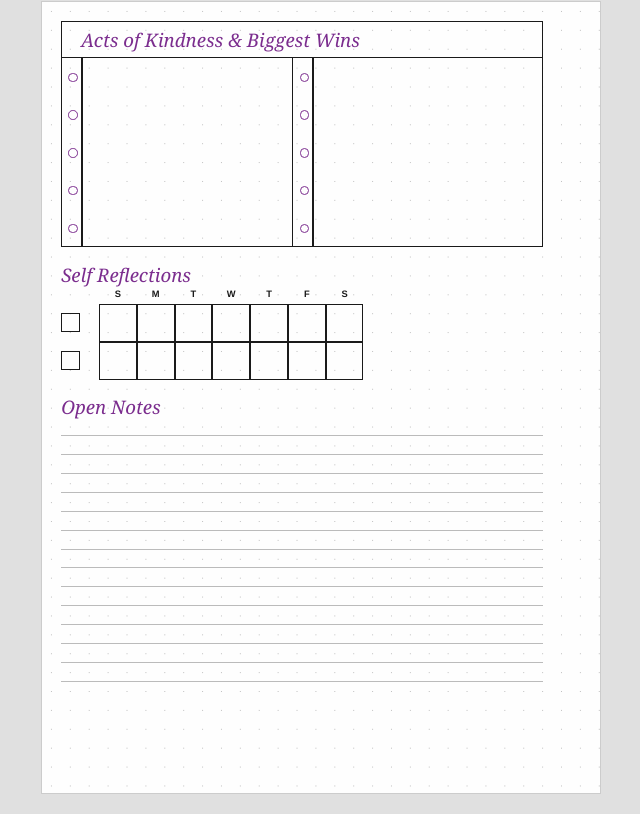
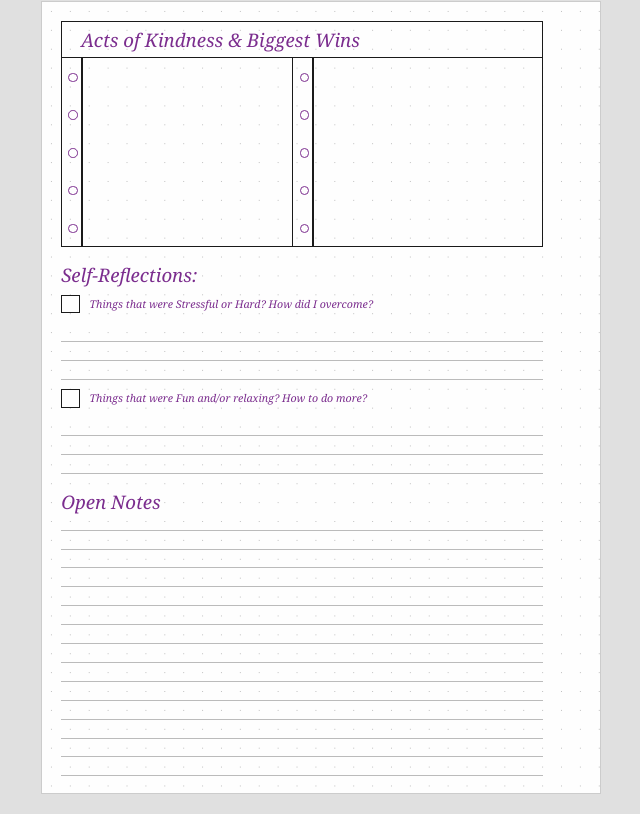
Before and after one commit to YayasDesigns/The-Balanced-Book, a plain HTML site: page blueprints/weekly.html in a window 1280 px wide. Shown: the part 948-1762 px from the top of the page, without its empty margins (319-959 px from the left). Drawn offline with Linux system fonts and the light colour scheme.

Commit message:
Redesign Self Reflections to match prototype
Replace day-of-week grid with two prompt-based rows:
- Checkbox + "Things that were Stressful or Hard?" with writing lines
- Checkbox + "Things that were Fun and/or relaxing?" with writing lines

Co-Authored-By: Claude Opus 4.6 <noreply@anthropic.com>

```diff
--- a/blueprints/weekly.html
+++ b/blueprints/weekly.html
@@ -27,7 +27,7 @@
       padding-left: 15mm; /* 10mm spiral + 5mm extra */
     }
     .weekly-back {
-      padding-left: 5mm;   /* 5mm less than default 10mm spiral */
+      padding-left: 5mm;
       padding-right: 15mm;
     }
 
@@ -181,44 +181,23 @@
       align-items: center;
     }
 
-    /* ---- Self Reflections grid ---- */
+    /* ---- Self Reflections ---- */
     .reflections-section {
       margin-top: 5mm;
     }
 
-    .reflections-day-headers {
-      display: flex;
-      margin-left: 10mm; /* offset past the row checkbox */
-      height: 5mm;
-      line-height: 5mm;
-    }
-
-    .reflections-day-headers span {
-      width: 10mm;
-      text-align: center;
-      font-size: 7pt;
-      font-weight: bold;
-      color: var(--black);
-    }
-
-    .reflections-row {
+    .reflections-prompt {
       display: flex;
       align-items: center;
+      gap: 2.5mm;
       height: 10mm;
     }
 
-    .reflections-row .cb-black {
-      margin-right: 5mm;
-    }
-
-    .reflections-cells {
-      display: flex;
-    }
-
-    .reflections-cells .r-cell {
-      width: 10mm;
-      height: 10mm;
-      border: 0.5px solid var(--black);
+    .prompt-text {
+      font-family: var(--font-heading);
+      font-style: italic;
+      font-size: 8pt;
+      color: var(--accent);
     }
 
     /* ---- Open Notes ---- */
@@ -410,40 +389,25 @@
 
     <!-- Self Reflections -->
     <div class="reflections-section">
-      <div class="title-accent">Self Reflections</div>
+      <div class="title-accent">Self-Reflections:</div>
 
-      <!-- Day headers -->
-      <div class="reflections-day-headers">
-        <span>S</span><span>M</span><span>T</span><span>W</span><span>T</span><span>F</span><span>S</span>
+      <!-- Row 1: Stressful/Hard -->
+      <div class="reflections-prompt">
+        <div class="cb-black"></div>
+        <span class="prompt-text">Things that were Stressful or Hard? How did I overcome?</span>
       </div>
+      <div class="write-line"></div>
+      <div class="write-line"></div>
+      <div class="write-line"></div>
 
-      <!-- Row 1 -->
-      <div class="reflections-row">
+      <!-- Row 2: Fun/Relaxing -->
+      <div class="reflections-prompt">
         <div class="cb-black"></div>
-        <div class="reflections-cells">
-          <div class="r-cell"></div>
-          <div class="r-cell"></div>
-          <div class="r-cell"></div>
-          <div class="r-cell"></div>
-          <div class="r-cell"></div>
-          <div class="r-cell"></div>
-          <div class="r-cell"></div>
-        </div>
+        <span class="prompt-text">Things that were Fun and/or relaxing? How to do more?</span>
       </div>
-
-      <!-- Row 2 -->
-      <div class="reflections-row">
-        <div class="cb-black"></div>
-        <div class="reflections-cells">
-          <div class="r-cell"></div>
-          <div class="r-cell"></div>
-          <div class="r-cell"></div>
-          <div class="r-cell"></div>
-          <div class="r-cell"></div>
-          <div class="r-cell"></div>
-          <div class="r-cell"></div>
-        </div>
-      </div>
+      <div class="write-line"></div>
+      <div class="write-line"></div>
+      <div class="write-line"></div>
     </div>
 
     <!-- Open Notes -->
```
